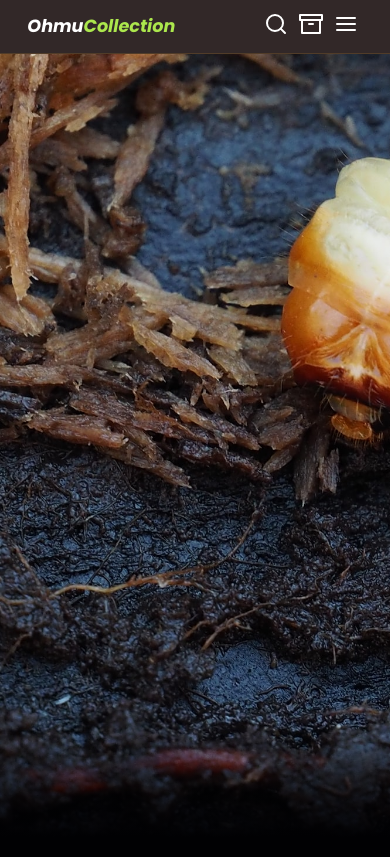
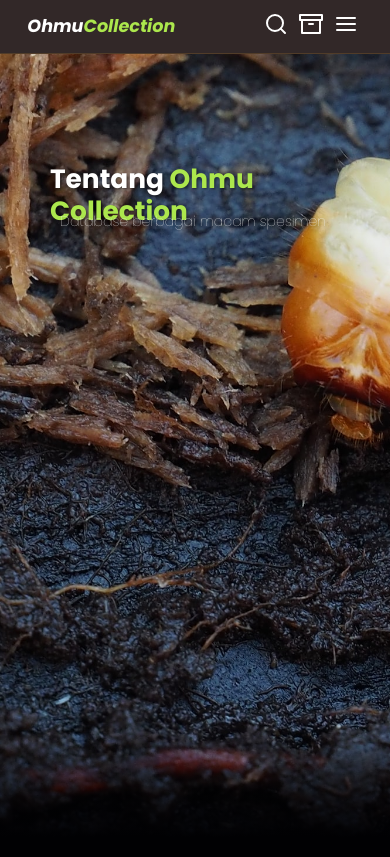
Before and after one commit to ChiloPods/specimen-database, a PHP site: page /about.html in a window 390 px wide. Run offline with PHP 8.4, Linux system fonts and the light colour scheme.

Commit message:
fix responsiveness about and collection page

```diff
--- a/css/style.css
+++ b/css/style.css
@@ -174,7 +174,7 @@ body {
 .about .content h1 {
   position: absolute;
   top: 150px;
-  right: 850px;
+  left: 50px;
   font-size: 3em;
   color: #fff;
   text-shadow: 1px 1px 3px rgba(1, 1, 3, 0.5);
@@ -188,7 +188,7 @@ body {
 .about .content p {
   position: absolute;
   top: 190px;
-  right: 990px;
+  left: 60px;
   color: #fff;
   font-size: 1.6rem;
   margin-top: 1rem;
@@ -201,7 +201,7 @@ body {
 .search-container {
   position: absolute;
   top: 150px;
-  right: 1100px;
+  left: 60px;
   display: flex;
   align-items: center;
   justify-content: space-between;
@@ -236,7 +236,7 @@ body {
   }
 }
 
-/* Table */
+/* Tablet */
 @media (max-width: 758px) {
   html {
     font-size: 62.5%;
```
